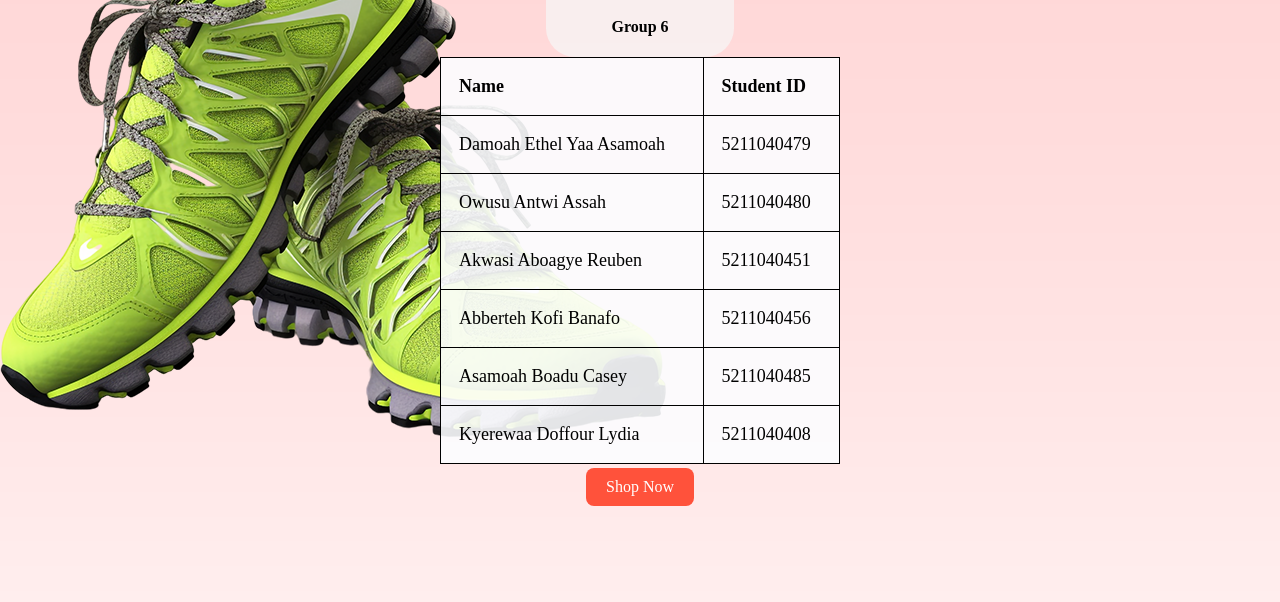
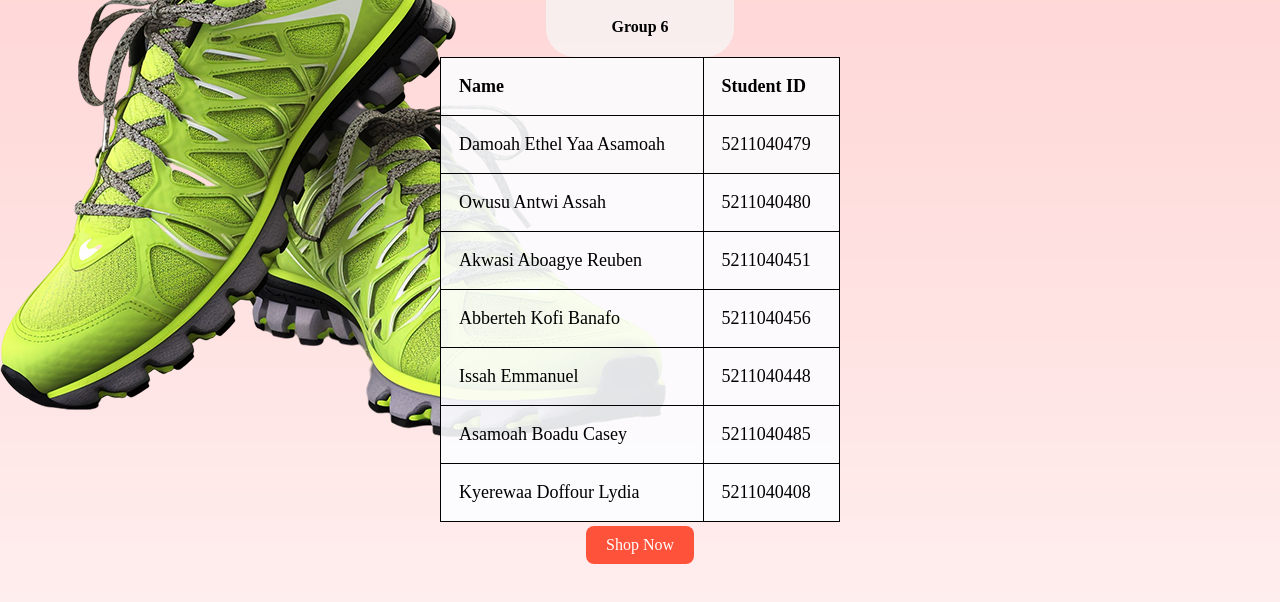
Before and after one commit to ReubenAboagye/E-Group-6, a website: page index.html in a window 1280 px wide. Shown: the part 118-720 px from the top of the page. Drawn offline with Linux system fonts and the light colour scheme.

Commit message:
added Issah's name

```diff
--- a/index.html
+++ b/index.html
@@ -36,14 +36,15 @@
             <td>Abberteh Kofi Banafo</td>
             <td>5211040456</td>
           </tr>
+          <tr>
+            <td>Issah Emmanuel</td>
+            <td>5211040448</td>
+          </tr>
           <!-- <tr>
             <td>Nkunim Isaac</td>
             <td>5211040470</td>
           </tr>
-          <tr>
-            <td>Issah Emmanuel</td>
-            <td>5211040448</td>
-          </tr>
+
           <tr>
             <td>Aaron Adjei</td>
             <td>5211040426</td>
```
